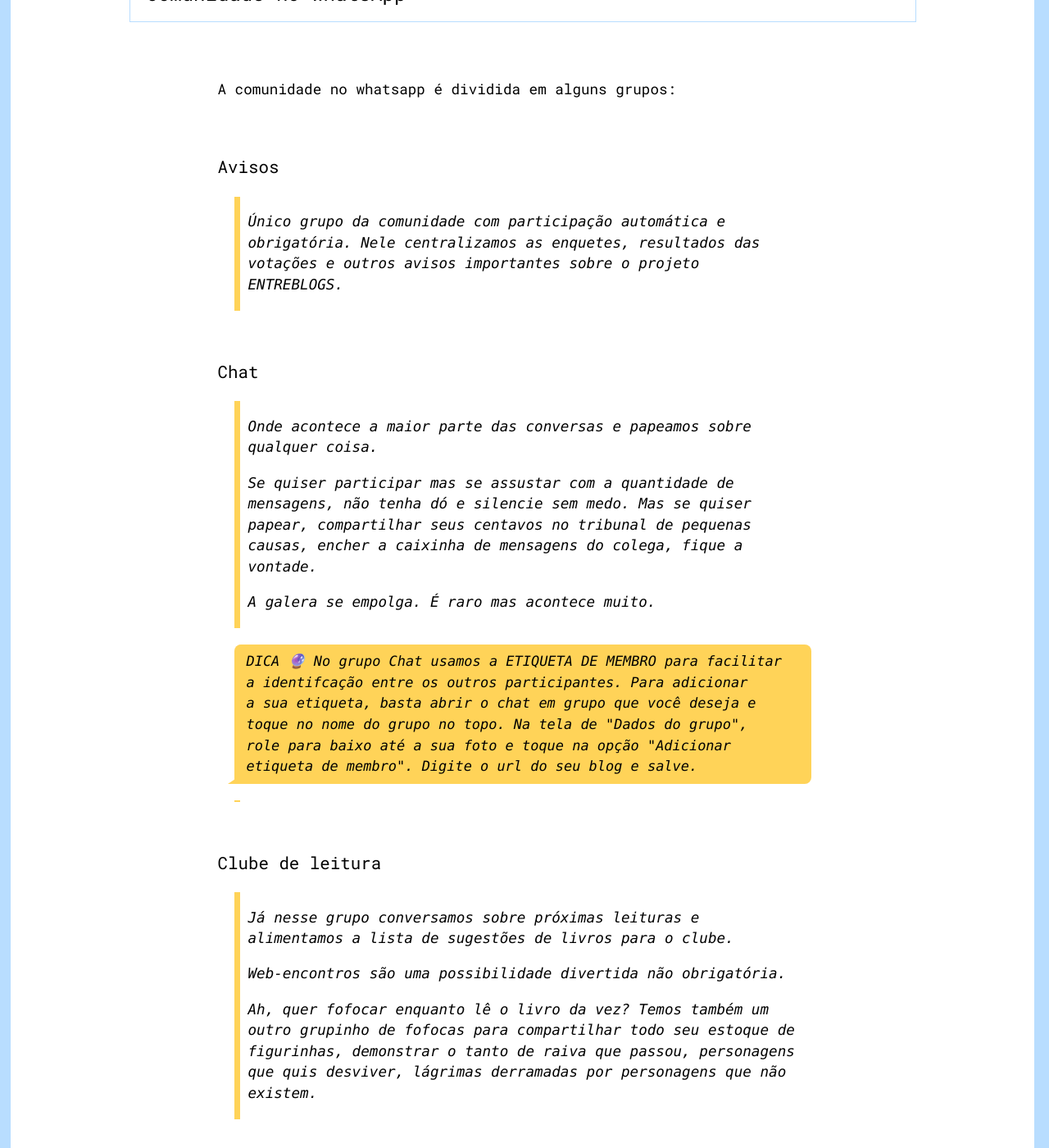
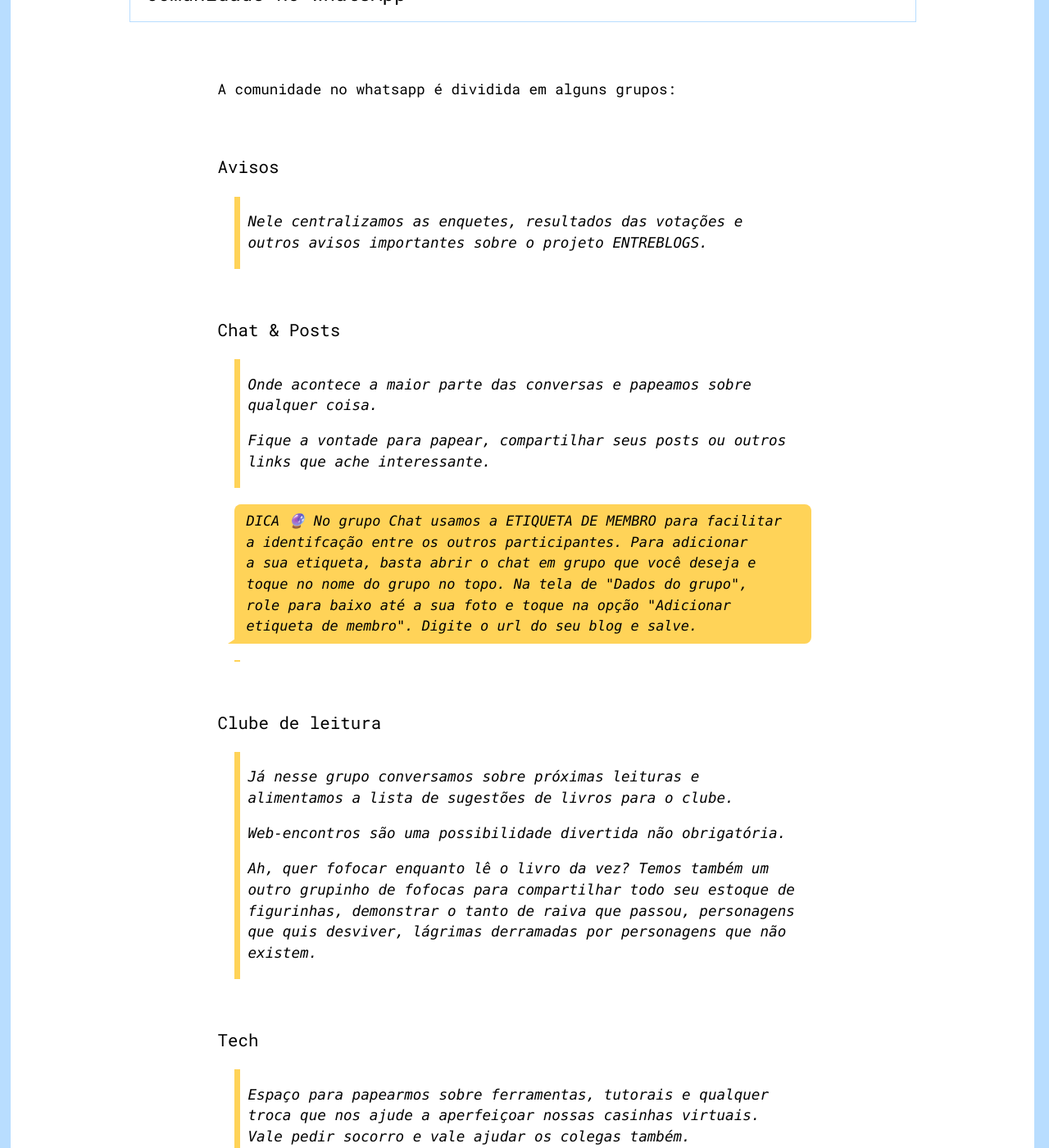
Before and after one commit to bamoretti/entreblogs, a Jekyll site: the page built from no-whatsapp.md, in a window 1280 px wide and 1400 px high, scrolled down 397 px. Shown: the whole window at 82% size. Built offline with Jekyll 4.4.1, drawn with Linux system fonts in a browser that asks for light colours; comment, search, counter and statistics services are not loaded; some of the changed text lies outside the part shown.

Commit message:
Update no-whatsapp.md

```diff
--- a/no-whatsapp.md
+++ b/no-whatsapp.md
@@ -6,14 +6,12 @@ description: Onde as coisas são decididas.
 A comunidade no whatsapp é dividida em alguns grupos:
 
 <h4>Avisos</h4>
-> Único grupo da comunidade com participação automática e obrigatória. Nele centralizamos as enquetes, resultados das votações e outros avisos importantes sobre o projeto ENTREBLOGS.
+> Nele centralizamos as enquetes, resultados das votações e outros avisos importantes sobre o projeto ENTREBLOGS.
 
-<h4>Chat</h4>
+<h4>Chat & Posts</h4>
 > Onde acontece a maior parte das conversas e papeamos sobre qualquer coisa.
 >
-> Se quiser participar mas se assustar com a quantidade de mensagens, não tenha dó e silencie sem medo. Mas se quiser papear, compartilhar seus centavos no tribunal de pequenas causas, encher a caixinha de mensagens do colega, fique a vontade.
->
-> A galera se empolga. É raro mas acontece muito.
+> Fique a vontade para papear, compartilhar seus posts ou outros links que ache interessante.
 >
 <blockquote class="fleabag"> DICA 🔮 No grupo Chat usamos a ETIQUETA DE MEMBRO para facilitar a identifcação entre os outros participantes. Para adicionar a sua etiqueta, basta abrir o chat em grupo que você deseja e toque no nome do grupo no topo. Na tela de "Dados do grupo", role para baixo até a sua foto e toque na opção "Adicionar etiqueta de membro". Digite o url do seu blog e salve.</blockquote>
 >
@@ -24,13 +22,5 @@ A comunidade no whatsapp é dividida em alguns grupos:
 >
 > Ah, quer fofocar enquanto lê o livro da vez? Temos também um outro grupinho de fofocas para compartilhar todo seu estoque de figurinhas, demonstrar o tanto de raiva que passou, personagens que quis desviver, lágrimas derramadas por personagens que não existem.
 
-<h4>Posts</h4>
-> Espaço para compartilhamos nossas participações dos temas e também outros posts que quisermos.
->
-> Fez um post bacana que não tem relação com o projeto e quer compartilhar? Liberadíssimo!
-
 <h4>Tech</h4>
 > Espaço para papearmos sobre ferramentas, tutorais e qualquer troca que nos ajude a aperfeiçoar nossas casinhas virtuais. Vale pedir socorro e vale ajudar os colegas também.
-
-<h4>Indicações</h4>
-> Espaço para indicarmos filmes, séries, livros, eventos, cursos... O que quiser indicar aos amigos da comunidade vale 😉
```
